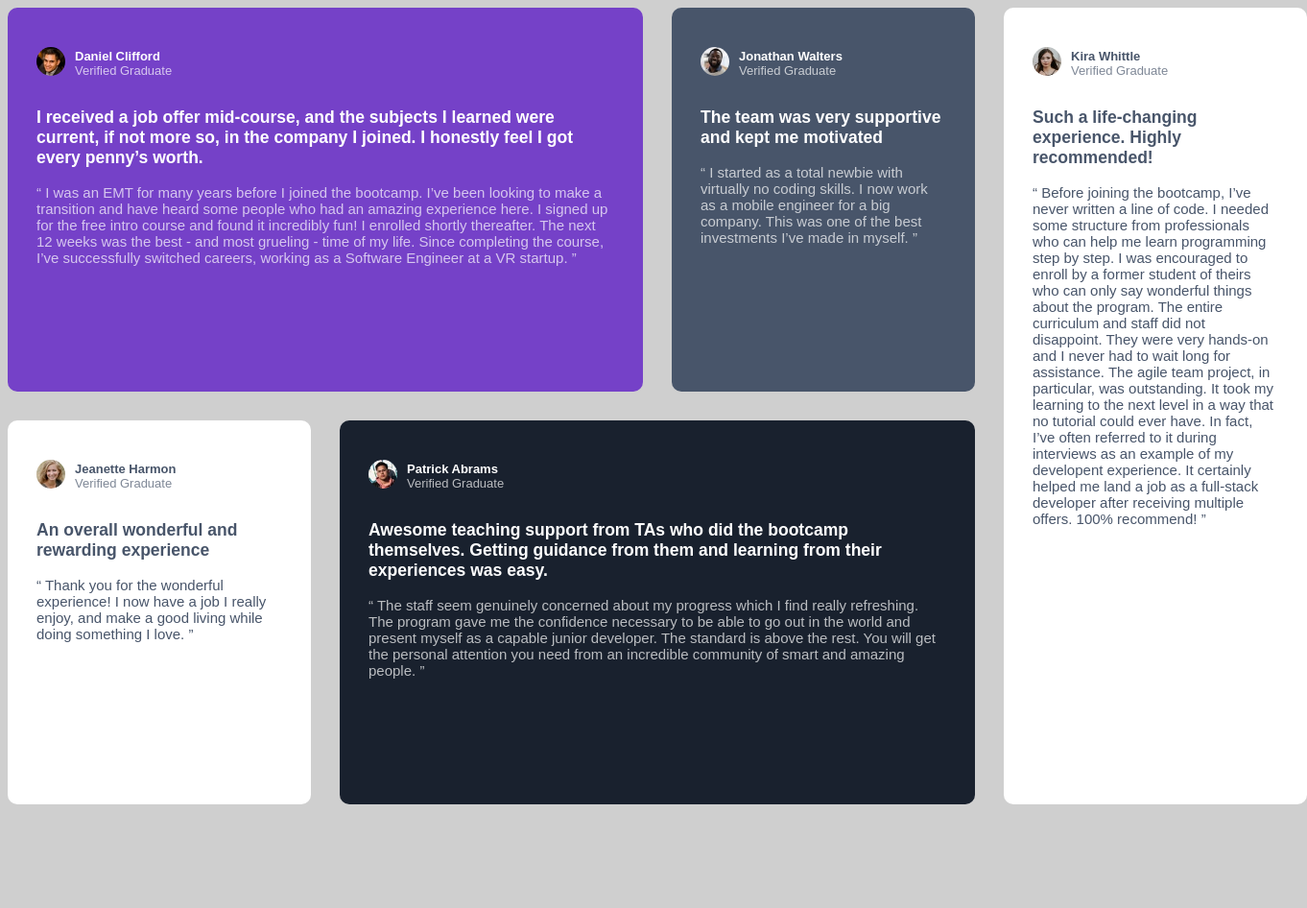
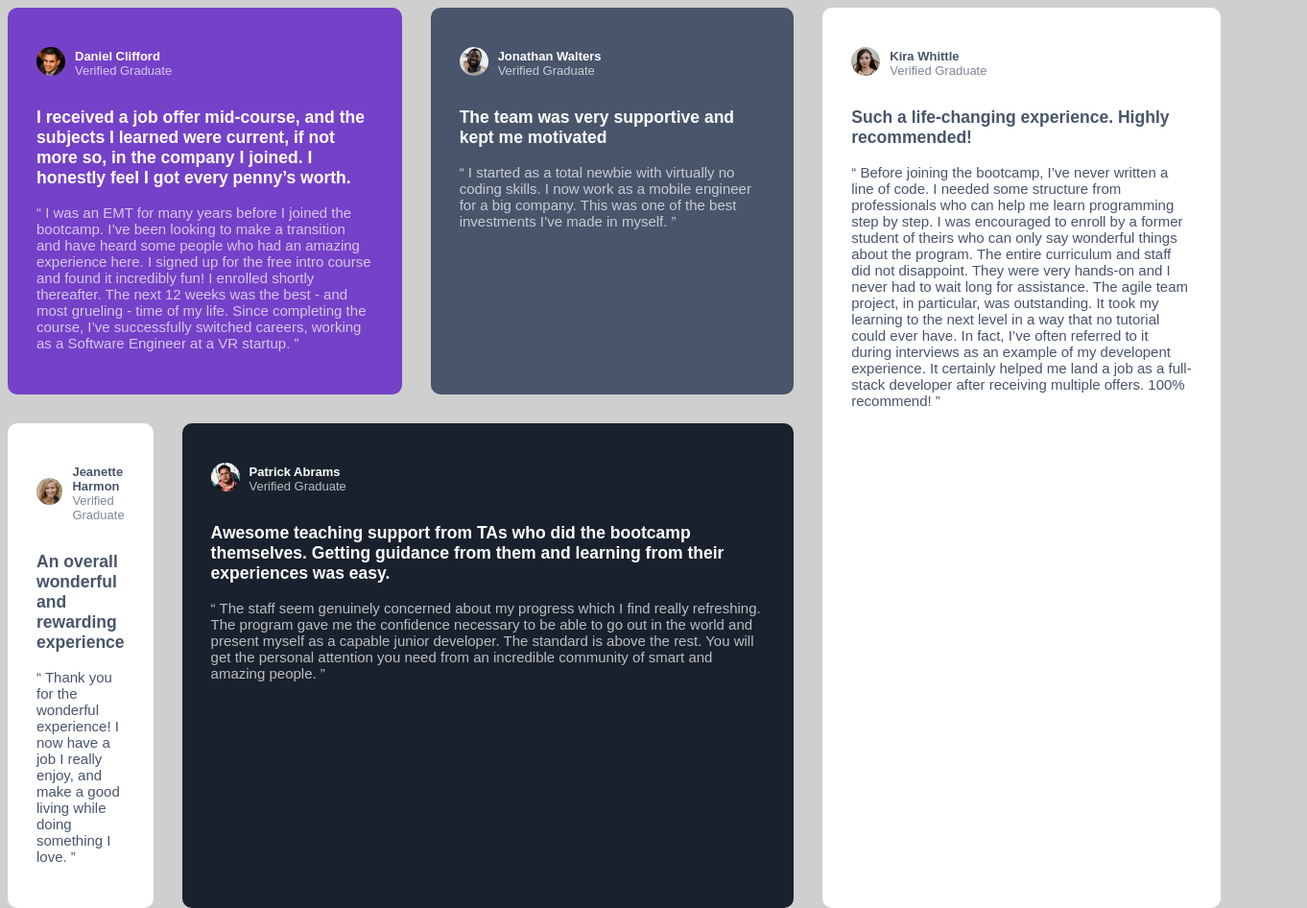
Before and after one commit to avilarino/testimonials-grid, a plain HTML site: page index.html in a window 1280 px wide. Shown: the whole page at 96% size, 1362 px wide, since content can reach past the window. Before the commit the page ends 838 px from the top, so only its background shows below. Drawn offline with Linux system fonts and the light colour scheme.

Commit message:
grid-area

```diff
--- a/assets/css/style.css
+++ b/assets/css/style.css
@@ -118,10 +118,8 @@ body {
 
 .container {
   display: grid;
-  grid-template-columns: 25% 25% 25% 25% auto;
-  grid-template-rows:  50% 50%;
-  grid-template-areas: "a b c"
-                       "d e c"
+  grid-template-areas:  "a a b c"
+                        "d e e c"
 }
 
 .card.grid-1 {
@@ -141,52 +139,7 @@ body {
 }
 
 .card.grid-5 {
-  grid-area: e;
+  grid-area:  e;
 }
 
-.container .card {
-  overflow:hidden
 }
-
-
-}
-
-
-
-
-@media only screen and (min-width: 1000px) {
-
-  .container {
-    display: grid;
-    grid-template-columns: 25% 25% 25% 25% auto;
-    grid-template-rows:  50% 50%;
-    grid-template-areas: "a a b c"
-                         "d e e c"
-
-  }
-
-  .card.grid-1 {
-    grid-area: a;
-  }
-
-  .card.grid-2 {
-    grid-area: b;
-  }
-
-  .card.grid-3 {
-    grid-area: c;
-  }
-
-  .card.grid-4 {
-    grid-area: d;
-  }
-
-  .card.grid-5 {
-    grid-area: e;
-  }
-
-  .container .card {
-    overflow:hidden
-  }
-
-}
```
